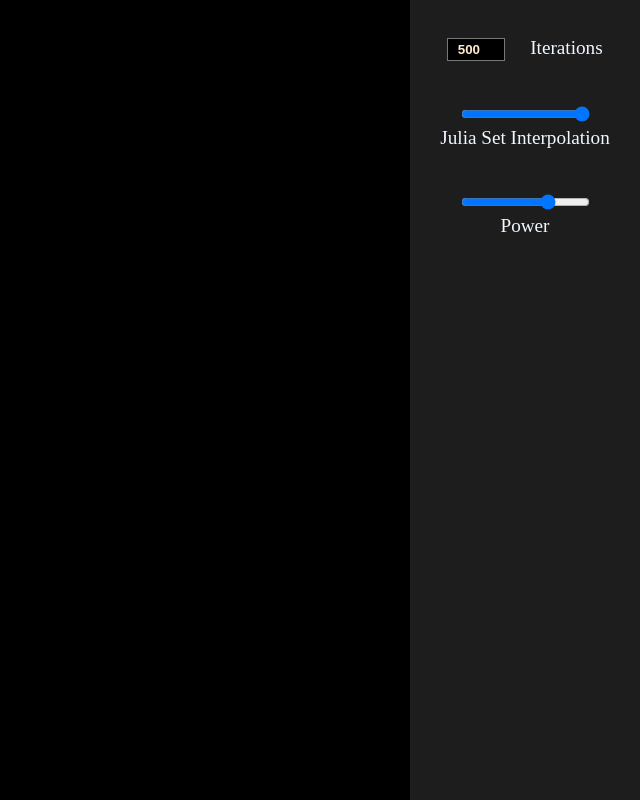
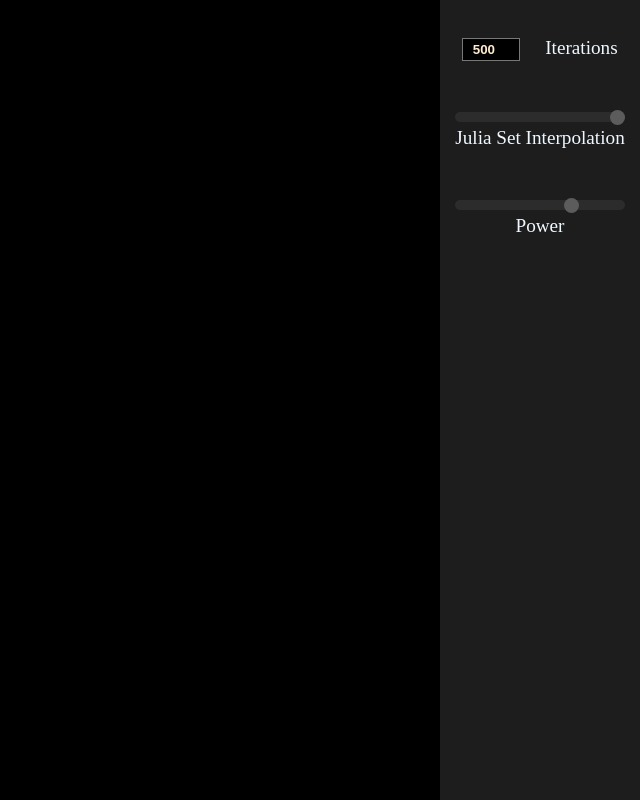
Before and after one commit to gre-v-el/Mandelbrot-and-Julia-sets-viewer, a plain HTML site: page index.html in a window 1280 px wide. Shown: the whole page, without its empty margins (640-1280 px from the left). Drawn offline with nearby package versions, Linux system fonts and the light colour scheme; no server answers.

Commit message:
slider css, minor shader optimizations and README file

```diff
--- a/script.js
+++ b/script.js
@@ -1,4 +1,4 @@
-import * as THREE from 'https://threejs.org/build/three.module.js' //'/three.module.js'
+import * as THREE from 'https://threejs.org/build/three.module.js' //
 
 var root = 'https://gre-v-el.github.io/Mandelbrot-and-Julia-sets-viewer/'
 
--- a/style.css
+++ b/style.css
@@ -33,7 +33,7 @@ body{
 	top: 0;
 	right: 0px;
 	height: calc(100vh - 30px);
-	width: 200px;
+	width: 170px;
 	margin: 0px;
 	padding: 15px;
 
@@ -54,5 +54,36 @@ body{
 }
 
 .slider{
+	-webkit-appearance: none;
+	appearance: none;
+	border-radius: 5px;
+	height: 10px;
+	width: 100%;
+	background-color: #333;
+	opacity: 0.7;
+	-webkit-transition: 0.5s;
+	transition: 0.5s;
+}
 
+.slider::-webkit-slider-thumb{
+	-webkit-appearance: none;
+	appearance: none;
+	width: 15px;
+	height: 15px;
+	border-radius: 50%;
+	background: #777;
+	cursor: pointer;
 }
+
+.slider:hover{
+	opacity: 1.0;
+	border: solid 1px #777;
+	height: 8px;
+	width: calc(100%-2px);
+}
+
+.slider::-webkit-slider-thumb:hover{
+	border: solid 1px #aaa;
+	width: 13px;
+	height: 13px;
+}
```
Also changed, not shown: shaders/fractal_fragment.glsl (+15 -12 lines), 1 other file.
